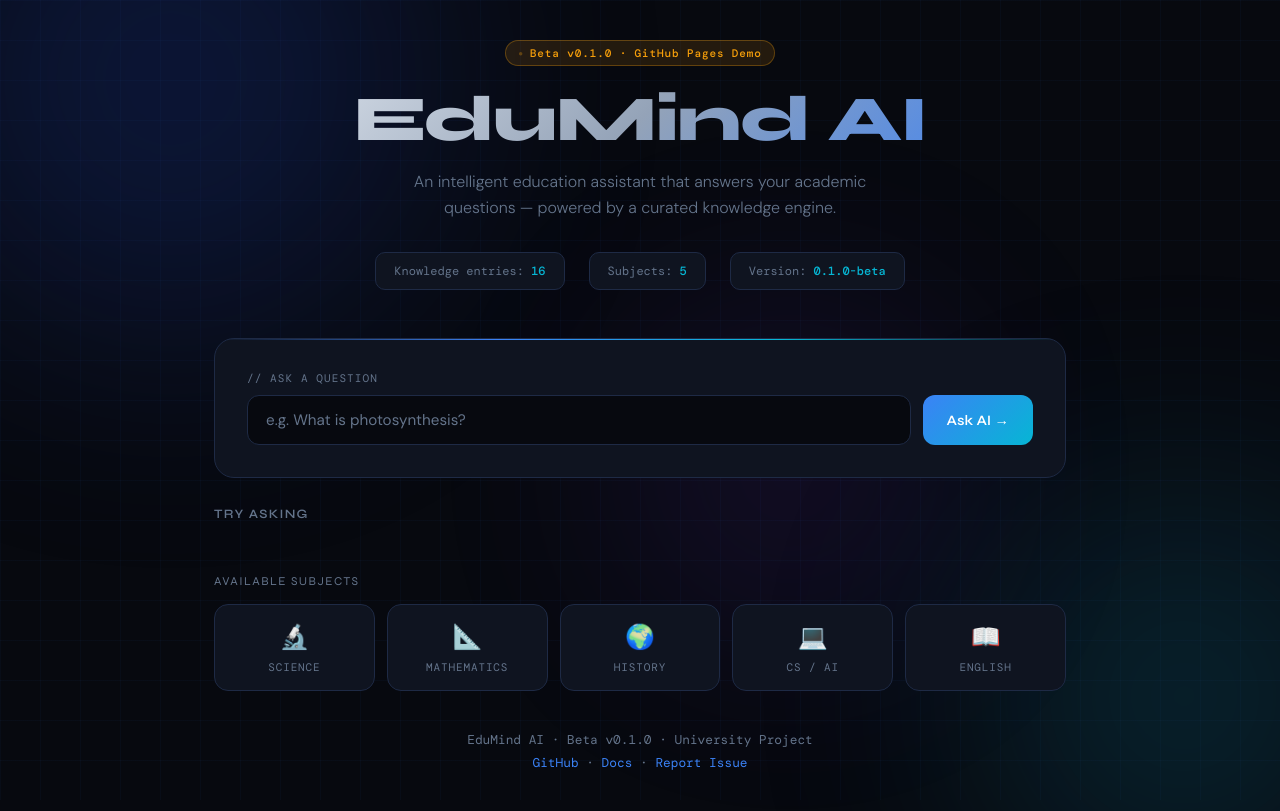
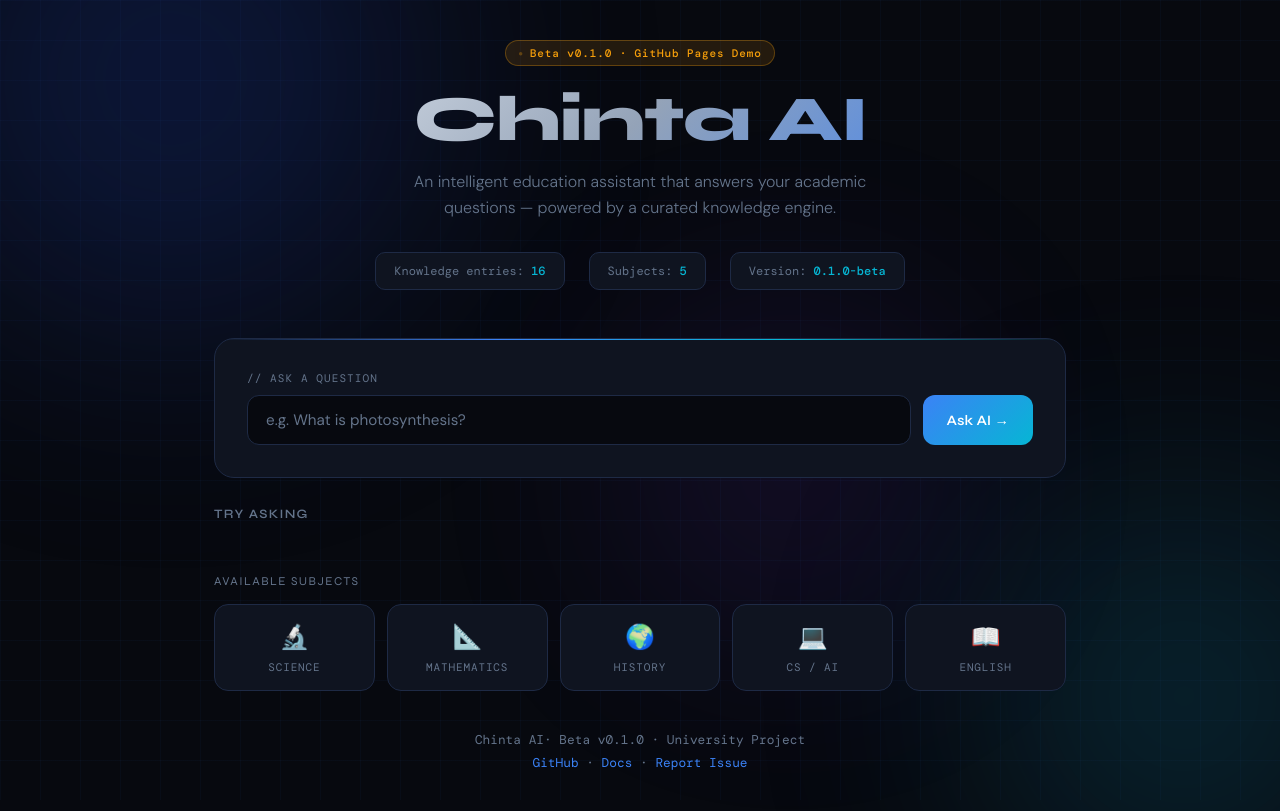
Before and after one commit to Fahimxbd/ChintaAI.github.io, a plain HTML site: page index.html in a window 1280 px wide. Drawn offline with nearby package versions, Linux system fonts and the light colour scheme; a web font is replaced by a local one.

Commit message:
Rename project from EduMind AI to Chinta AI

```diff
--- a/index.html
+++ b/index.html
@@ -3,7 +3,7 @@
 <head>
   <meta charset="UTF-8" />
   <meta name="viewport" content="width=device-width, initial-scale=1.0" />
-  <title>EduMind AI — Education Assistant (Beta)</title>
+  <title>Chinta AI — Education Assistant (Beta)</title>
   <link rel="preconnect" href="https://fonts.googleapis.com" />
   <link href="https://fonts.googleapis.com/css2?family=Syne:wght@400;600;700;800&family=DM+Mono:wght@300;400;500&family=DM+Sans:wght@300;400;500&display=swap" rel="stylesheet" />
   <style>
@@ -405,7 +405,7 @@
   <!-- Header -->
   <header>
     <div class="badge">Beta v0.1.0 · GitHub Pages Demo</div>
-    <h1>EduMind AI</h1>
+    <h1>Chinta AI</h1>
     <p class="subtitle">An intelligent education assistant that answers your academic questions — powered by a curated knowledge engine.</p>
 
     <div class="stats-row">
@@ -476,7 +476,7 @@
 
   <!-- Footer -->
   <footer>
-    <p>EduMind AI · Beta v0.1.0 · University Project</p>
+    <p>Chinta AI· Beta v0.1.0 · University Project</p>
     <p style="margin-top:6px">
       <a href="https://github.com/yourusername/edumind-ai">GitHub</a> ·
       <a href="https://github.com/yourusername/edumind-ai/blob/main/README.md">Docs</a> ·
@@ -488,7 +488,7 @@
 
 <script>
   // ===========================
-  // EduMind AI — Frontend Q&A
+  // Chinta AI — Frontend Q&A
   // Knowledge base (mirrors data/knowledge_base.json)
   // ===========================
 
```
